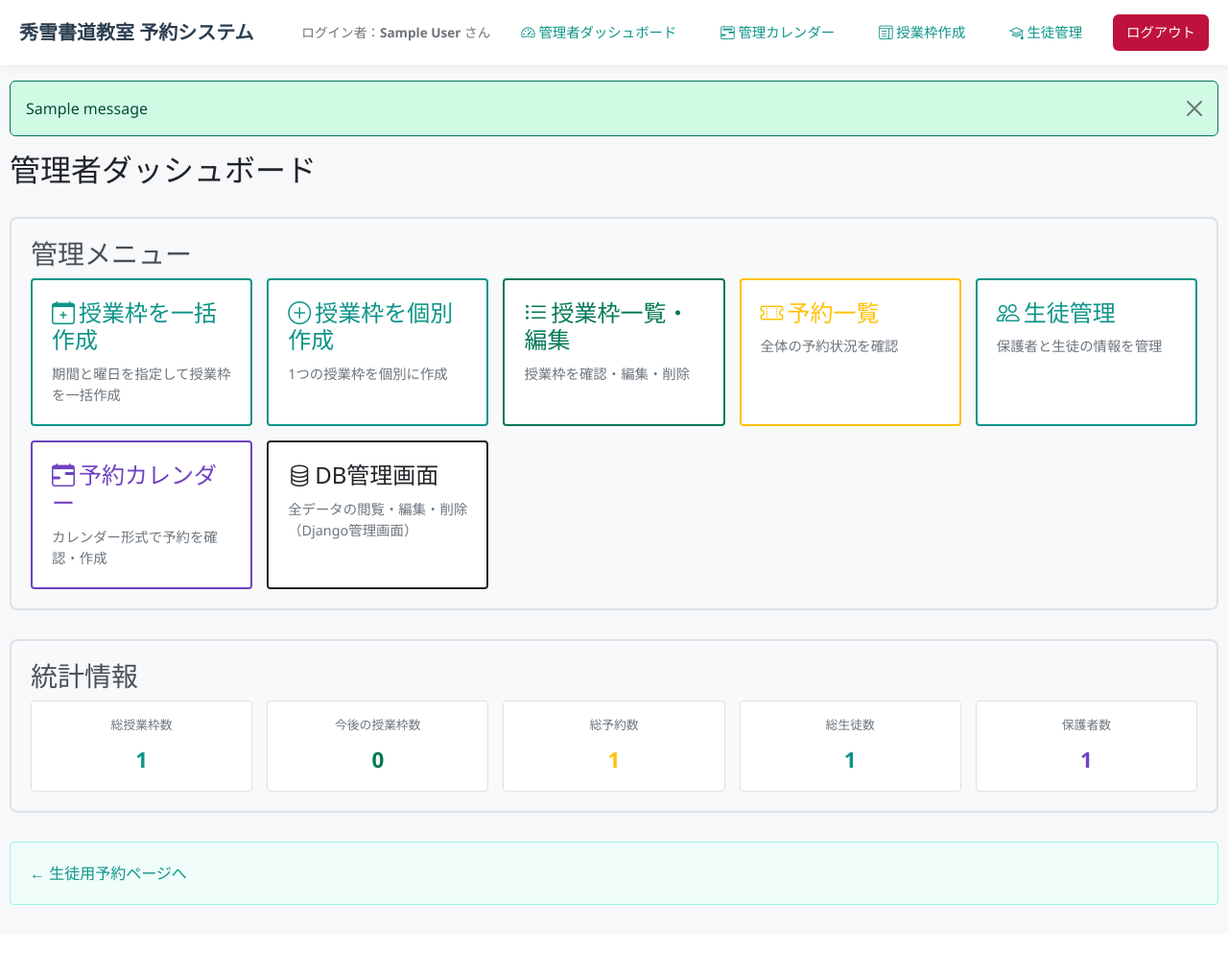
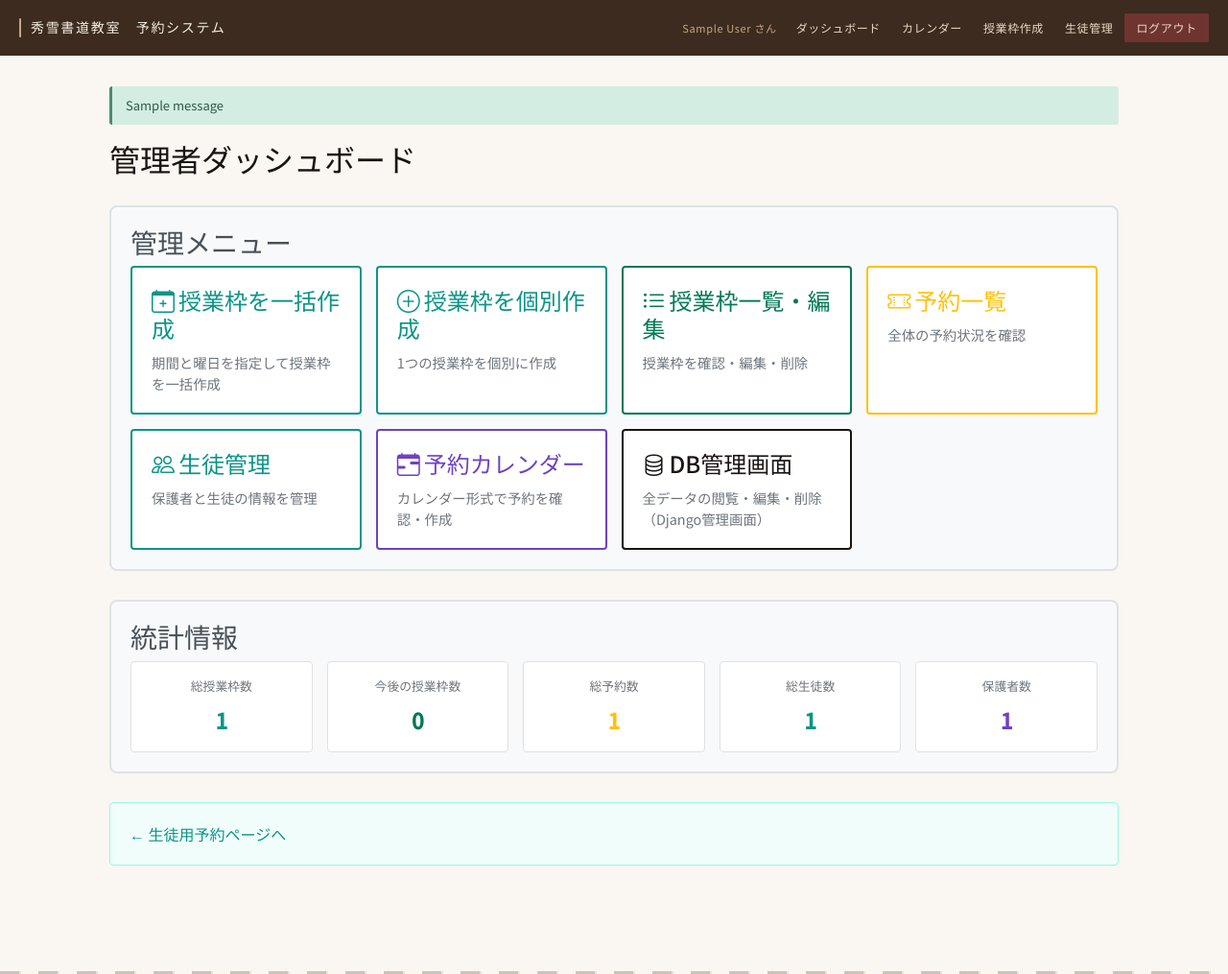
Before and after one commit to kuwajimayutaka-a11y/shodo_reserve, a Django app: page /admin-dashboard/ in a window 1280 px wide. Shown: the whole page at 96% size. Before the commit the page ends 943 px from the top, so only its background shows below. Run offline with Django 5.2, Linux system fonts and the light colour scheme; a user stored in the database is signed in; tables that the repository leaves empty hold one stand-in row (values such as "Sample post"); one stand-in notice (Sample message) is shown.

Commit message:
和モダンデザインシステムをbase.htmlに適用・Django管理画面を改善
Co-Authored-By: Claude Sonnet 4.6 <noreply@anthropic.com>

```diff
--- a/booking/templates/base.html
+++ b/booking/templates/base.html
@@ -1,211 +1,152 @@
 <!DOCTYPE html>
-<!-- Bootstrap CSS -->
-<link
-  href="https://cdn.jsdelivr.net/npm/bootstrap@5.3.3/dist/css/bootstrap.min.css"
-  rel="stylesheet"
->
-<link rel="stylesheet" href="https://cdn.jsdelivr.net/npm/bootstrap-icons@1.11.3/font/bootstrap-icons.css">
-
-<!-- Bootstrap JS（必要なら） -->
-<script
-  src="https://cdn.jsdelivr.net/npm/bootstrap@5.3.3/dist/js/bootstrap.bundle.min.js">
-</script>
-
 <html lang="ja">
 <head>
     <meta charset="UTF-8">
     <meta name="viewport" content="width=device-width, initial-scale=1.0">
     <title>{% block title %}秀雪書道教室 予約システム{% endblock %}</title>
+    <link href="https://cdn.jsdelivr.net/npm/bootstrap@5.3.3/dist/css/bootstrap.min.css" rel="stylesheet">
+    <link rel="stylesheet" href="https://cdn.jsdelivr.net/npm/bootstrap-icons@1.11.3/font/bootstrap-icons.css">
+    <link href="https://fonts.googleapis.com/css2?family=Noto+Serif+JP:wght@300;400;500&family=Noto+Sans+JP:wght@300;400;500&display=swap" rel="stylesheet">
+    <script src="https://cdn.jsdelivr.net/npm/bootstrap@5.3.3/dist/js/bootstrap.bundle.min.js"></script>
+    <style>
+    *{box-sizing:border-box;}
+    :root{
+      --wa:#3d2b1f;--wa2:#6b4c38;--wa3:#9e7b5f;--wa4:#c4a882;--wa5:#e8d9c4;--wa6:#f5efe4;--wa7:#faf7f2;
+      --sumi:#1a1410;--kin:#b8860b;--ao:#2d5a4a;--ao2:#4a8c6e;--ao3:#d4ede3;
+      --border:rgba(61,43,31,0.12);--border2:rgba(61,43,31,0.2);
+    }
+    body{font-family:'Noto Sans JP',sans-serif;background:var(--wa7);color:var(--sumi);margin:0;}
 
-    <style>
-        body {
-            font-family: "Segoe UI", Arial, sans-serif;
-            margin: 0;
-            background: #f7f8fa;
-        }
+    /* ===== Header ===== */
+    .hdr{background:var(--wa);padding:0.875rem 1.25rem;display:flex;align-items:center;justify-content:space-between;position:relative;}
+    .hdr-logo{color:var(--wa6);font-family:'Noto Serif JP',serif;font-size:14px;font-weight:300;letter-spacing:0.12em;display:flex;align-items:center;gap:10px;text-decoration:none;}
+    .hdr-logo:hover{color:var(--wa5);}
+    .hdr-brush{width:2px;height:20px;background:var(--wa4);border-radius:1px;flex-shrink:0;}
+    .hdr-user{font-size:11px;color:var(--wa4);letter-spacing:0.06em;padding:0 8px;}
+    nav{display:flex;align-items:center;gap:2px;}
+    nav a{font-size:12px;color:var(--wa5);text-decoration:none;padding:6px 10px;border-radius:2px;letter-spacing:0.05em;transition:background 0.15s;white-space:nowrap;}
+    nav a:hover{background:rgba(255,255,255,0.12);color:var(--wa6);}
+    .logout-btn{font-size:12px;background:rgba(139,58,58,0.65);color:var(--wa5);border:none;padding:6px 12px;border-radius:2px;cursor:pointer;letter-spacing:0.06em;font-family:'Noto Sans JP',sans-serif;transition:background 0.15s;}
+    .logout-btn:hover{background:rgba(139,58,58,0.9);}
+    .menu-btn{display:none;flex-direction:column;gap:5px;cursor:pointer;padding:6px;background:none;border:none;}
+    .menu-btn span{display:block;width:18px;height:1.5px;background:var(--wa4);border-radius:1px;}
 
-        /* ==== ヘッダー ==== */
-        header {
-            background: #ffffff;
-            box-shadow: 0 2px 10px rgba(0,0,0,0.06);
-            padding: 15px 20px;
-            display: flex;
-            align-items: center;
-            justify-content: space-between;
-        }
+    /* ===== Main ===== */
+    main{max-width:1100px;margin:0 auto;padding:32px 24px;}
 
-        header h1 {
-            font-size: 20px;
-            margin: 0;
-            color: #2c3e50;
-            font-weight: 800;
-        }
+    /* ===== Components ===== */
+    .sec-head{display:flex;align-items:center;gap:10px;margin-bottom:1rem;}
+    .sec-line{width:3px;height:16px;background:var(--wa);border-radius:1px;flex-shrink:0;}
+    .sec-title{font-family:'Noto Serif JP',serif;font-size:13px;color:var(--wa);letter-spacing:0.08em;}
 
-        nav {
-            display: flex;
-            align-items: center;
-            gap: 18px;
-        }
+    .page-title-area{padding-bottom:1rem;margin-bottom:1.5rem;border-bottom:0.5px solid var(--border2);}
+    .page-title{font-family:'Noto Serif JP',serif;font-size:20px;font-weight:300;color:var(--wa);letter-spacing:0.06em;margin:0;}
+    .page-title em{font-style:normal;color:var(--kin);}
+    .breadcrumb-wa{display:flex;gap:8px;margin-top:0.5rem;font-size:11px;color:var(--wa3);align-items:center;flex-wrap:wrap;}
+    .breadcrumb-wa a{color:var(--ao2);text-decoration:none;}
+    .breadcrumb-wa a:hover{text-decoration:underline;}
+    .breadcrumb-sep{color:var(--wa4);}
 
-        nav a {
-            text-decoration: none;
-            font-weight: 500;
-            padding: 8px 14px;
-            border-radius: 6px;
-            transition: 0.2s;
-            color: #0d9488;
-            font-size: 0.9rem;
-        }
-        nav a:hover { background: #f0fdfa; }
+    .wa-card{background:white;border:0.5px solid var(--border2);border-radius:4px;overflow:hidden;box-shadow:0 2px 12px rgba(61,43,31,0.06);margin-bottom:1rem;}
+    .wa-card-head{padding:0.875rem 1.25rem;background:var(--wa6);border-bottom:0.5px solid var(--border);}
+    .wa-card-title{font-family:'Noto Serif JP',serif;font-size:15px;color:var(--wa);font-weight:300;letter-spacing:0.06em;margin:0;}
+    .wa-card-body{padding:1rem 1.25rem;}
 
-        nav span {
-            font-size: 0.85rem;
-            color: #495057;
-        }
+    .btn-wa{display:inline-block;padding:9px 20px;background:var(--ao);color:white;border:none;border-radius:3px;font-family:'Noto Sans JP',sans-serif;font-size:13px;letter-spacing:0.06em;cursor:pointer;text-decoration:none;transition:background 0.2s;}
+    .btn-wa:hover{background:var(--ao2);color:white;}
+    .btn-wa-sm{padding:6px 14px;font-size:12px;}
+    .btn-wa-outline{display:inline-block;padding:8px 18px;background:transparent;color:var(--wa2);border:0.5px solid var(--border2);border-radius:3px;font-size:13px;letter-spacing:0.04em;cursor:pointer;text-decoration:none;transition:background 0.15s;font-family:'Noto Sans JP',sans-serif;}
+    .btn-wa-outline:hover{background:var(--wa6);color:var(--wa);}
+    .btn-wa-danger{display:inline-block;padding:9px 20px;background:#8b3a3a;color:white;border:none;border-radius:3px;font-size:13px;letter-spacing:0.06em;cursor:pointer;text-decoration:none;transition:background 0.2s;font-family:'Noto Sans JP',sans-serif;}
+    .btn-wa-danger:hover{background:#6b2a2a;color:white;}
+    .btn-wa-danger-sm{padding:6px 14px;font-size:12px;}
 
-        .logout-btn {
-            background: #be123c; color: white;
-            border: none; padding: 8px 14px;
-            border-radius: 6px; cursor: pointer;
-            font-size: 0.9rem;
-        }
-        .logout-btn:hover { background: #9f1239; }
+    .wa-input{width:100%;padding:9px 12px;border:0.5px solid var(--border2);border-radius:3px;font-size:14px;color:var(--wa2);background:var(--wa7);font-family:'Noto Sans JP',sans-serif;transition:border-color 0.15s;}
+    .wa-input:focus{border-color:var(--ao2);outline:none;box-shadow:0 0 0 2px rgba(74,140,110,0.15);}
+    .wa-label{display:block;font-size:12px;color:var(--wa3);letter-spacing:0.06em;margin-bottom:6px;}
 
-        /* ==== ハンバーガーボタン ==== */
-        .menu-btn {
-            display: none;
-            cursor: pointer;
-            font-size: 26px;
-            padding: 6px 10px;
-            color: #333;
-        }
+    .meta-row{display:flex;align-items:baseline;gap:8px;margin-bottom:6px;font-size:13px;}
+    .meta-label{color:var(--wa3);min-width:56px;font-size:12px;letter-spacing:0.04em;flex-shrink:0;}
+    .meta-val{color:var(--sumi);}
+    .meta-val.avail{color:var(--ao);font-weight:500;}
+    .meta-val.full{color:#8b3a3a;font-weight:500;}
 
-        /* スマホ用レイアウト */
-        @media(max-width:750px){
-            nav {
-                display: none;
-                flex-direction: column;
-                gap: 12px;
-                background: white;
-                padding: 15px;
-                position: absolute;
-                top: 60px;
-                right: 0;
-                width: 200px;
-                box-shadow: 0 4px 15px rgba(0,0,0,.12);
-                border-radius: 0 0 0 10px;
-                z-index: 1000;
-            }
-            nav.show { display: flex; }
-            .menu-btn { display: block; }
+    .date-badge{padding:0.875rem 1.25rem;background:var(--wa);border-radius:4px;display:flex;align-items:baseline;gap:12px;margin-bottom:1rem;}
+    .date-badge .d-main{font-family:'Noto Serif JP',serif;font-size:16px;color:var(--wa5);font-weight:300;letter-spacing:0.06em;}
+    .date-badge .d-day{font-size:11px;color:var(--wa4);letter-spacing:0.1em;}
+    .date-badge .d-accent{width:1px;height:16px;background:var(--wa3);align-self:center;}
 
-            nav a, nav span, nav form {
-                width: 100%;
-                text-align: left;
-            }
-            nav a { padding-left: 4px; }
-            .logout-btn { width: 100%; text-align: left; padding-left: 4px; }
-        }
+    .wa-msg{padding:10px 14px;border-radius:3px;font-size:13px;margin-bottom:12px;}
+    .wa-msg-success{background:var(--ao3);border-left:3px solid var(--ao2);color:var(--ao);}
+    .wa-msg-error{background:#fde8e8;border-left:3px solid #8b3a3a;color:#6b2a2a;}
+    .wa-msg-info{background:var(--ao3);border-left:3px solid var(--ao2);color:var(--ao);}
+    .wa-msg-warning{background:#fdf6e3;border-left:3px solid var(--kin);color:#7a5c00;}
 
-        main {
-            width: min(1320px, calc(100% - 20px));
-            margin: 16px auto 24px;
-        }
+    .footer-line{height:3px;background:repeating-linear-gradient(90deg,var(--wa) 0,var(--wa) 20px,var(--wa4) 20px,var(--wa4) 22px,transparent 22px,transparent 40px);margin-top:3rem;opacity:0.25;}
 
-        .card {
-            border: none;
-            border-radius: 12px;
-            box-shadow: 0 4px 14px rgba(0, 0, 0, 0.06);
-        }
+    /* Bootstrap overrides */
+    .btn-primary,.btn-primary:focus{background-color:var(--ao)!important;border-color:var(--ao)!important;}
+    .btn-primary:hover{background-color:var(--ao2)!important;border-color:var(--ao2)!important;}
+    .btn-success,.btn-success:focus{background-color:var(--ao)!important;border-color:var(--ao)!important;}
+    .btn-success:hover{background-color:var(--ao2)!important;}
+    .btn-outline-primary{color:var(--ao)!important;border-color:var(--ao)!important;}
+    .btn-outline-primary:hover{background-color:var(--ao)!important;color:white!important;}
+    .btn-outline-success{color:var(--ao)!important;border-color:var(--ao)!important;}
+    .btn-outline-success:hover{background-color:var(--ao)!important;color:white!important;}
+    .btn-danger,.btn-danger:focus{background-color:#8b3a3a!important;border-color:#8b3a3a!important;}
+    .btn-danger:hover{background-color:#6b2a2a!important;}
+    .btn-outline-danger{color:#8b3a3a!important;border-color:#8b3a3a!important;}
+    .btn-outline-danger:hover{background-color:#8b3a3a!important;color:white!important;}
+    .badge.bg-success{background-color:var(--ao)!important;}
+    .badge.bg-primary{background-color:var(--ao)!important;}
+    .badge.bg-danger{background-color:#8b3a3a!important;}
+    .alert-success{background-color:var(--ao3)!important;border-color:var(--ao2)!important;color:var(--ao)!important;}
+    .alert-danger{background-color:#fde8e8!important;border-color:#8b3a3a!important;color:#6b2a2a!important;}
+    .alert-info{background-color:var(--ao3)!important;border-color:var(--ao2)!important;color:var(--ao)!important;}
+    a{color:var(--ao2);}
+    a:hover{color:var(--ao);}
 
-        @media(max-width:750px){
-            main {
-                width: calc(100% - 8px);
-                margin: 8px auto 16px;
-            }
-        }
-
-        /* ==== Bootstrap カラー上書き ==== */
-        .btn-primary, .btn-primary:focus { background-color: #0d9488; border-color: #0d9488; }
-        .btn-primary:hover { background-color: #0f766e; border-color: #0f766e; }
-        .btn-outline-primary { color: #0d9488; border-color: #0d9488; }
-        .btn-outline-primary:hover { background-color: #0d9488; color: white; border-color: #0d9488; }
-
-        .btn-success, .btn-success:focus { background-color: #047857; border-color: #047857; }
-        .btn-success:hover { background-color: #065f46; border-color: #065f46; }
-        .btn-outline-success { color: #047857; border-color: #047857; }
-        .btn-outline-success:hover { background-color: #047857; color: white; }
-
-        .btn-danger, .btn-danger:focus { background-color: #be123c; border-color: #be123c; }
-        .btn-danger:hover { background-color: #9f1239; border-color: #9f1239; }
-        .btn-outline-danger { color: #be123c; border-color: #be123c; }
-        .btn-outline-danger:hover { background-color: #be123c; color: white; }
-
-        .btn-info, .btn-info:focus { background-color: #0d9488; border-color: #0d9488; color: white; }
-        .btn-info:hover { background-color: #0f766e; color: white; }
-
-        .badge.bg-success { background-color: #047857 !important; }
-        .badge.bg-primary { background-color: #0d9488 !important; }
-        .badge.bg-danger  { background-color: #be123c !important; }
-        .badge.bg-info    { background-color: #0d9488 !important; }
-
-        .alert-success { background-color: #d1fae5; border-color: #047857; color: #064e3b; }
-        .alert-danger  { background-color: #ffe4e6; border-color: #be123c; color: #4c0519; }
-        .alert-info    { background-color: #ccfbf1; border-color: #0d9488; color: #134e4a; }
-        .alert-warning { background-color: #fef9c3; border-color: #a16207; color: #713f12; }
-
-        a { color: #0d9488; }
-        a:hover { color: #0f766e; }
+    /* Mobile */
+    @media(max-width:750px){
+      .menu-btn{display:flex;}
+      nav{display:none;flex-direction:column;position:absolute;top:56px;right:0;width:220px;background:var(--wa);padding:12px;box-shadow:0 4px 16px rgba(0,0,0,0.3);border-radius:0 0 0 8px;z-index:1000;gap:4px;}
+      nav.show{display:flex;}
+      nav a,nav form{width:100%;}
+      .logout-btn{width:100%;text-align:left;}
+      .hdr-user{display:none;}
+      main{padding:16px 12px;}
+    }
     </style>
+    {% block extra_head %}{% endblock %}
 </head>
-
 <body>
 
-<header>
-    <h1>秀雪書道教室 予約システム</h1>
+<header class="hdr">
+    <a href="/" class="hdr-logo">
+        <div class="hdr-brush"></div>
+        秀雪書道教室　予約システム
+    </a>
 
-    <!-- 📱 スマホ用ボタン -->
-    <div class="menu-btn" onclick="document.querySelector('nav').classList.toggle('show')">
-        ☰
-    </div>
+    <button class="menu-btn" onclick="document.querySelector('nav').classList.toggle('show')" aria-label="メニュー">
+        <span></span><span></span><span></span>
+    </button>
 
     <nav>
         {% if user.is_authenticated %}
-            <span style="opacity:.8;">ログイン者：<b>{{ user.name }}</b> さん</span>
-
+            <span class="hdr-user">{{ user.name }} さん</span>
             {% if not user.is_staff %}
-                <a href="{% url 'reservation_calendar' %}">
-                    <i class="bi bi-calendar-check"></i> 予約カレンダー
-                </a>
-
-                <a href="{% url 'view_students' %}">
-                    <i class="bi bi-people"></i> 生徒情報
-                </a>
-
+                <a href="{% url 'reservation_calendar' %}">予約カレンダー</a>
+                <a href="{% url 'view_students' %}">生徒情報</a>
             {% else %}
-                <a href="{% url 'admin_dashboard' %}">
-                    <i class="bi bi-speedometer2"></i> 管理者ダッシュボード
-                </a>
-
-                <a href="{% url 'admin_reservation_calendar' %}">
-                    <i class="bi bi-calendar2-range"></i> 管理カレンダー
-                </a>
-
-                <a href="{% url 'admin_create_lesson_slots' %}">
-                    <i class="bi bi-layout-text-window"></i> 授業枠作成
-                </a>
-
-                <a href="{% url 'admin_student_management' %}">
-                    <i class="bi bi-mortarboard"></i> 生徒管理
-                </a>
-
+                <a href="{% url 'admin_dashboard' %}">ダッシュボード</a>
+                <a href="{% url 'admin_reservation_calendar' %}">カレンダー</a>
+                <a href="{% url 'admin_create_lesson_slots' %}">授業枠作成</a>
+                <a href="{% url 'admin_student_management' %}">生徒管理</a>
             {% endif %}
-
             <form method="post" action="{% url 'logout' %}">
                 {% csrf_token %}
                 <button type="submit" class="logout-btn">ログアウト</button>
             </form>
-
         {% else %}
             <a href="{% url 'login' %}">ログイン</a>
             <a href="{% url 'signup' %}">新規登録</a>
@@ -215,11 +156,10 @@
 
 <main>
     {% if messages %}
-    <div class="mb-3">
+    <div style="margin-bottom:1rem;">
         {% for message in messages %}
-        <div class="alert alert-{% if message.tags == 'success' %}success{% elif message.tags == 'error' %}danger{% elif message.tags == 'warning' %}warning{% else %}info{% endif %} alert-dismissible fade show" role="alert">
+        <div class="wa-msg wa-msg-{% if message.tags == 'success' %}success{% elif message.tags == 'error' %}error{% elif message.tags == 'warning' %}warning{% else %}info{% endif %}">
             {{ message }}
-            <button type="button" class="btn-close" data-bs-dismiss="alert" aria-label="Close"></button>
         </div>
         {% endfor %}
     </div>
@@ -227,5 +167,7 @@
     {% block content %}{% endblock %}
 </main>
 
+<div class="footer-line"></div>
+
 </body>
 </html>
```
Also changed, not shown: booking/admin.py (+63 -14 lines).
